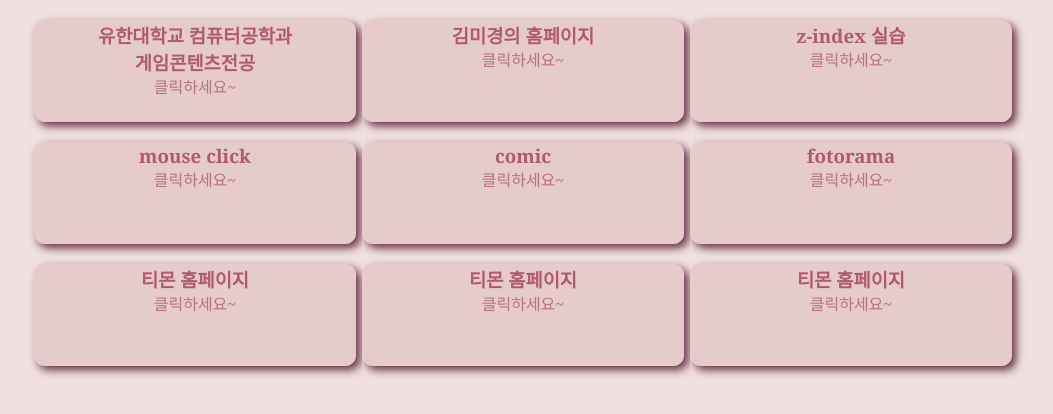
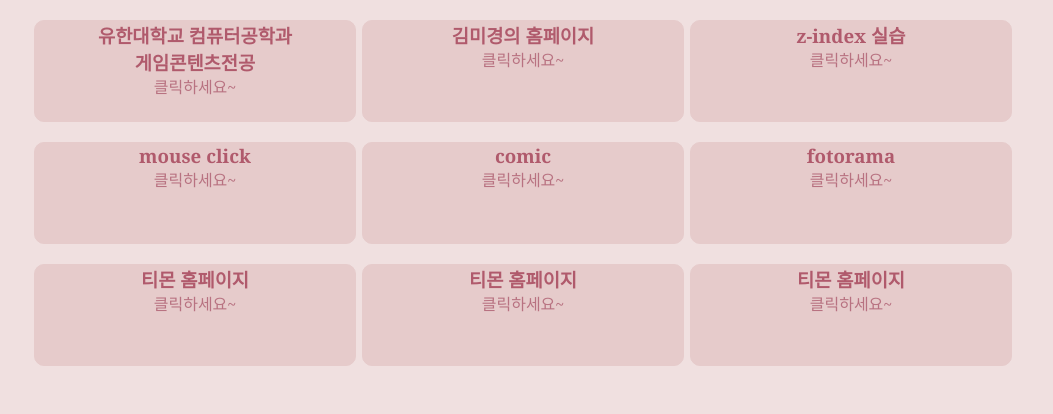
Before and after one commit to cocoacaps/sourcehtml, a plain HTML site: page index.html in a window 1280 px wide. Shown: the part 70-484 px from the top of the page, without its empty margins (117-1170 px from the left). Drawn offline with Linux system fonts and the light colour scheme.

Commit message:
Fix HTML structure and ensure proper formatting

```diff
--- a/index.html
+++ b/index.html
@@ -19,7 +19,6 @@
             border-radius: 10px;
             margin-bottom: 20px;
             cursor: pointer;
-            box-shadow: 4px 4px 8px #632D42;
             transition: transform 0.3s ease, box-shadow 0.4s ease;
              transform-origin: center;
              font-family: Georgia, serif;
```
